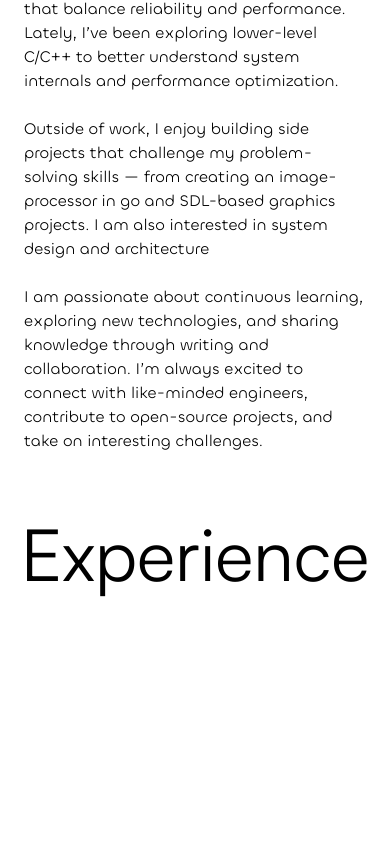
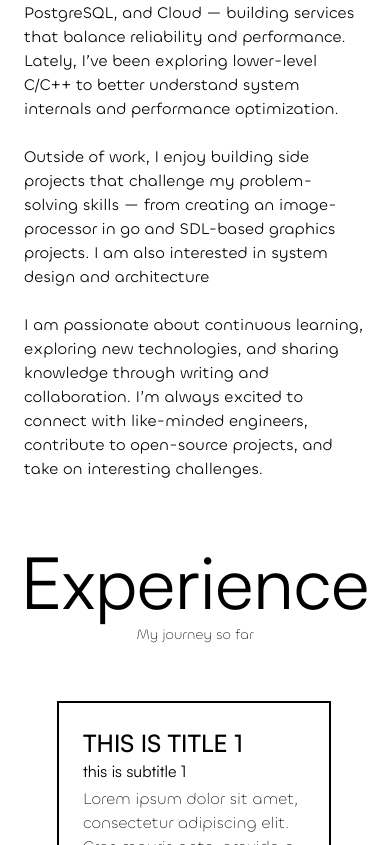
Before and after one commit to soumil4561/soumil4561.github.io, a Next.js app: page / in a window 390 px wide. Shown: the part 1675-2520 px from the top of the page. Before the commit the page ends 2320 px from the top, so only its background shows below. Built offline with nearby package versions, Linux system fonts and the light colour scheme.

Commit message:
some page updates

```diff
--- a/app/about/about.tsx
+++ b/app/about/about.tsx
@@ -5,15 +5,16 @@ import { siteConfig } from "@/config/site";
 export default function About() {
   return (
     <section className="flex flex-col items-center pt-16 justify-around">
-      <div className="page-heading mb-8">About Me</div>
-      <div className="flex flex-col-reverse lg:flex-row items-stretch w-full max-w-6xl gap-8 pt-4 lg:pt-0">
+      <div className="page-heading">About Me</div>
+      <div className="page-heading-subtitle">A brief introduction</div>
+      <div className="flex flex-col-reverse lg:flex-row items-stretch w-full gap-8 pt-4 lg:pt-0">
         {/* Text column */}
-        <div className="w-full lg:w-1/2 flex font-content justify-center whitespace-pre-line">
+        <div className="w-full  flex font-content justify-center whitespace-pre-line">
           {siteConfig.extendedDescription}
         </div>
 
         {/* Image column */}
-        <div className="w-full lg:w-1/2 min-h-[300px] flex">
+        <div className="w-full min-h-[300px] flex">
           <Image
             priority
             alt="idk... another photo of mine ig"
--- a/app/experience/experience.tsx
+++ b/app/experience/experience.tsx
@@ -1,7 +1,56 @@
+import { TimelineBar } from "@/components/timeline/TimelineBar";
+import { TimelineItem } from "@/components/timeline/TimelineItem";
+
 export default function Experience() {
+  const array = [
+    {
+      title: "This is title 1",
+      subtitle: "this is subtitle 1",
+      description:
+        "Lorem ipsum dolor sit amet, consectetur adipiscing elit. Cras mauris ante, gravida a ex vel, sodales ullamcorper quam. Morbi et ligula nec eros tempor tincidunt non pellentesque mi. Vivamus eros leo, ultrices quis accumsan eget, hendrerit sit amet augue. Duis blandit malesuada velit, ac vulputate lorem pharetra nec. Proin placerat tristique libero, vitae luctus ex laoreet at. Nullam ullamcorper, leo vel ultricies ullamcorper, ligula arcu lacinia ligula, et imperdiet ante leo mattis tortor. Sed vitae orci vitae quam aliquam pulvinar. Quisque sed ",
+    },
+    {
+      title: "This is title 2",
+      subtitle: "this is subtitle 2",
+      description:
+        "Lorem ipsum dolor sit amet, consectetur adipiscing elit. Cras mauris ante, gravida a ex vel, sodales ullamcorper quam. Morbi et ligula nec eros tempor tincidunt non pellentesque mi. Vivamus eros leo, ultrices quis accumsan eget, hendrerit sit amet augue. Duis blandit malesuada velit, ac vulputate lorem pharetra nec. Proin placerat tristique libero, vitae luctus ex laoreet at. Nullam ullamcorper, leo vel ultricies ullamcorper, ligula arcu lacinia ligula, et imperdiet ante leo mattis tortor. Sed vitae orci vitae quam aliquam pulvinar. Quisque sed ",
+    },
+    {
+      title: "This is title 1",
+      subtitle: "this is subtitle 1",
+      description:
+        "Lorem ipsum dolor sit amet, consectetur adipiscing elit. Cras mauris ante, gravida a ex vel, sodales ullamcorper quam. Morbi et ligula nec eros tempor tincidunt non pellentesque mi. Vivamus eros leo, ultrices quis accumsan eget, hendrerit sit amet augue. Duis blandit malesuada velit, ac vulputate lorem pharetra nec. Proin placerat tristique libero, vitae luctus ex laoreet at. Nullam ullamcorper, leo vel ultricies ullamcorper, ligula arcu lacinia ligula, et imperdiet ante leo mattis tortor. Sed vitae orci vitae quam aliquam pulvinar. Quisque sed ",
+    },
+    {
+      title: "This is title 1",
+      subtitle: "this is subtitle 1",
+      description:
+        "Lorem ipsum dolor sit amet, consectetur adipiscing elit. Cras mauris ante, gravida a ex vel, sodales ullamcorper quam. Morbi et ligula nec eros tempor tincidunt non pellentesque mi. Vivamus eros leo, ultrices quis accumsan eget, hendrerit sit amet augue. Duis blandit malesuada velit, ac vulputate lorem pharetra nec. Proin placerat tristique libero, vitae luctus ex laoreet at. Nullam ullamcorper, leo vel ultricies ullamcorper, ligula arcu lacinia ligula, et imperdiet ante leo mattis tortor. Sed vitae orci vitae quam aliquam pulvinar. Quisque sed ",
+    },
+    {
+      title: "This is title 1",
+      subtitle: "this is subtitle 1",
+      description:
+        "Lorem ipsum dolor sit amet, consectetur adipiscing elit. Cras mauris ante, gravida a ex vel, sodales ullamcorper quam. Morbi et ligula nec eros tempor tincidunt non pellentesque mi. Vivamus eros leo, ultrices quis accumsan eget, hendrerit sit amet augue. Duis blandit malesuada velit, ac vulputate lorem pharetra nec. Proin placerat tristique libero, vitae luctus ex laoreet at. Nullam ullamcorper, leo vel ultricies ullamcorper, ligula arcu lacinia ligula, et imperdiet ante leo mattis tortor. Sed vitae orci vitae quam aliquam pulvinar. Quisque sed ",
+    },
+  ];
+
   return (
     <section className="section">
-      <div className="page-heading mb-8">Experience</div>
+      <div className="page-heading">Experience</div>
+      <div className="page-heading-subtitle">My journey so far</div>
+
+      <div className="relative w-full flex flex-col justify-between">
+        {/* Timeline vertical line */}
+        <TimelineBar />
+
+        {/* Dots + cards */}
+        {array.map((item, i) => (
+          <div key={i} className="relative flex items-center">
+            <TimelineItem details={item} index={i} />
+          </div>
+        ))}
+      </div>
     </section>
   );
 }
--- a/app/page.tsx
+++ b/app/page.tsx
@@ -8,7 +8,7 @@ export default function App() {
   return (
     <div className="relative flex flex-col min-h-screen">
       <div className="h-16" />
-      <main className="container mx-auto max-w-7xl px-6 flex-grow">
+      <main className="container mx-auto max-w-8xl px-6 flex-grow">
         <Home />
         <About />
         <Experience />
```
